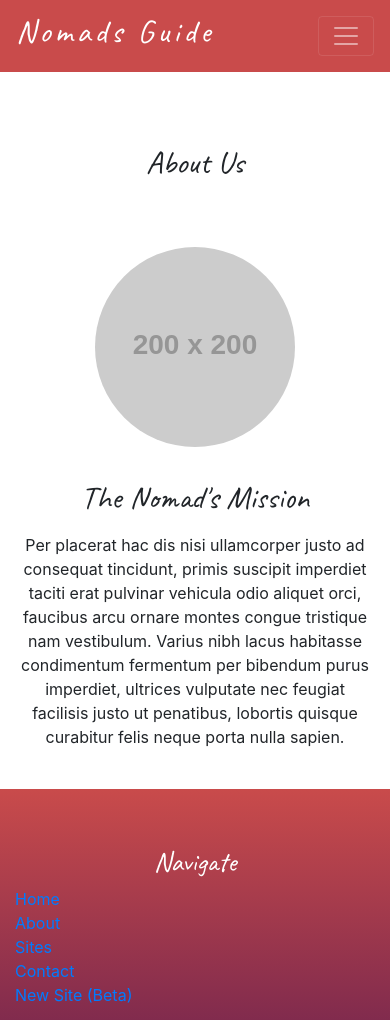
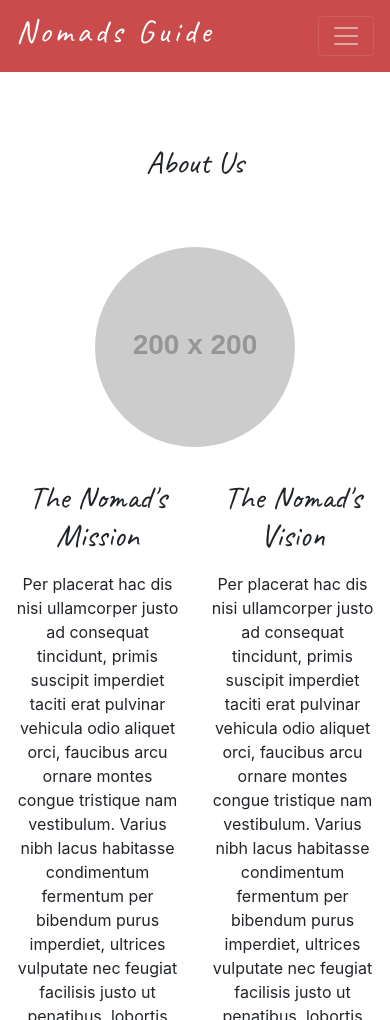
Before and after one commit to iantheminimalist/TheNomadsGuide, a website: page aboutus.html in a window 390 px wide. Shown: the top 1020 px of the page. Drawn offline with nearby package versions, Linux system fonts and the light colour scheme; placeholder pictures from the web are drawn by us.

Commit message:
populating more information | edited some styles | fixing background images

```diff
--- a/aboutus.html
+++ b/aboutus.html
@@ -48,10 +48,21 @@
         <div class="row">
             <div class="col text-center">
                 <img class="rounded-circle my-3" src="https://via.placeholder.com/200" alt="">
-                <h2 class="hd-text text-center my-3">The Nomad's Mission</h2>
-                <p>
-                    Per placerat hac dis nisi ullamcorper justo ad consequat tincidunt, primis suscipit imperdiet taciti erat pulvinar vehicula odio aliquet orci, faucibus arcu ornare montes congue tristique nam vestibulum. Varius nibh lacus habitasse condimentum fermentum per bibendum purus imperdiet, ultrices vulputate nec feugiat facilisis justo ut penatibus, lobortis quisque curabitur felis neque porta nulla sapien.
-                </p>
+                <div class="row">
+                    <div class="col col-md-6">
+                        <h2 class="hd-text text-center my-3">The Nomad's Mission</h2>
+                        <p>
+                            Per placerat hac dis nisi ullamcorper justo ad consequat tincidunt, primis suscipit imperdiet taciti erat pulvinar vehicula odio aliquet orci, faucibus arcu ornare montes congue tristique nam vestibulum. Varius nibh lacus habitasse condimentum fermentum per bibendum purus imperdiet, ultrices vulputate nec feugiat facilisis justo ut penatibus, lobortis quisque curabitur felis neque porta nulla sapien.
+                        </p>
+                    </div>
+                    <div class="col col-md-6">
+                        <h2 class="hd-text text-center my-3">The Nomad's Vision</h2>
+                        <p>
+                            Per placerat hac dis nisi ullamcorper justo ad consequat tincidunt, primis suscipit imperdiet taciti erat pulvinar vehicula odio aliquet orci, faucibus arcu ornare montes congue tristique nam vestibulum. Varius nibh lacus habitasse condimentum fermentum per bibendum purus imperdiet, ultrices vulputate nec feugiat facilisis justo ut penatibus, lobortis quisque curabitur felis neque porta nulla sapien.
+                        </p>
+                    </div>
+                </div>
+
             </div>
         </div>
     </div><!-- End Of Conatainer -->
@@ -63,9 +74,8 @@
                     <ul class="list-unstyled">
                         <li><a href="index.html">Home</a></li>
                         <li><a href="aboutus.html">About</a></li>
-                        <li><a href="#">Sites</a></li>
+                        <li><a href="sites.html">Sites</a></li>
                         <li><a href="contactus.html">Contact</a></li>
-                        <li><a href="index2.html">New Site (Beta)</a></li>
                     </ul>
                 </div>
                 <div class="col-12 col-md-4  text-center">
```
Also changed, not shown: sites.html (+1 -1 lines).
